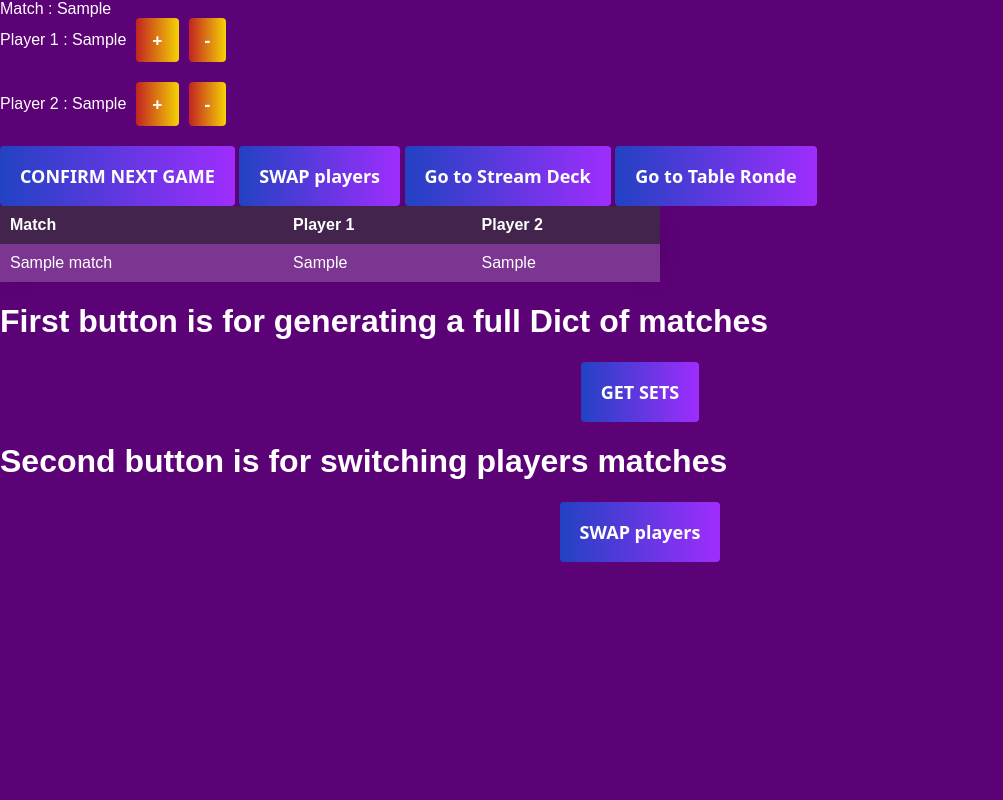
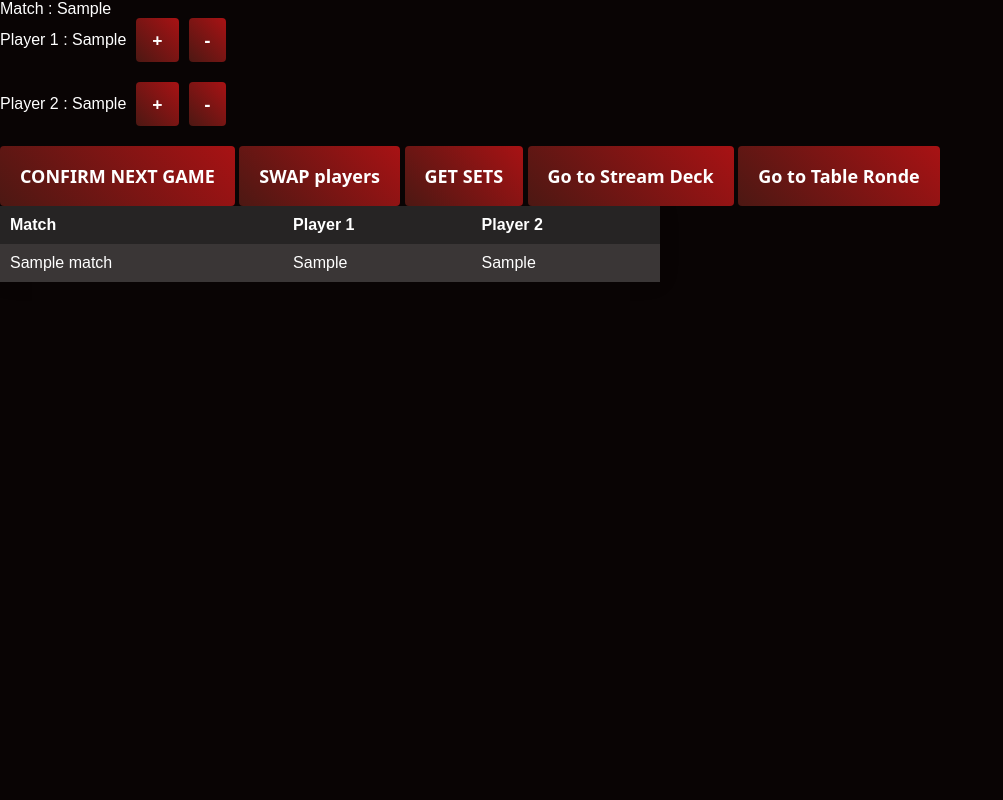
Before and after one commit to Atomme1/O-WA, a Flask app: template templates/table.html in a window 1280 px wide. Shown: the whole page, without its empty margins (0-1003 px from the left). Run offline with Flask 3, Linux system fonts and the light colour scheme; the template is opened without the code that fills it: most values are stand-ins (such as "Sample title", 1, 10 or a date in 2020); parts of the project's set-up code (start-up, migrations or seed data) failed here and were passed over.

Commit message:
[FIX] changed some variables for connections + refacto display of buttons

```diff
--- a/OBS_websocket_commands_v2.py
+++ b/OBS_websocket_commands_v2.py
@@ -1,13 +1,15 @@
 import time
 import tomli
 import obswebsocket
-from obswebsocket import obsws, requests
+from obswebsocket import requests
 import pathlib
 
 path_config = pathlib.Path('./config.toml')
 with open(path_config, "rb") as f:
     toml_dict = tomli.load(f)
 pwd_obs = toml_dict.get('OBS_WEBSOCKET')['pwd_obs']
+IPv4_obs = toml_dict.get('OBS_WEBSOCKET')['ipv4_obs']
+# IPv4_obs = "localhost"
 
 """
 Disclaimer : This file works with OBS-WEBSOCKET 5.X.X
@@ -32,9 +34,6 @@ _source9_name = "NOM_CONF"
 _scene1_name = "TABLE RONDE - TEMPLATE"
 
 
-IPv4 = "localhost"
-
-
 def swap_text_sources(ws, source1_name, source2_name):
     # Get the current text contents of the two sources
     source1_props = ws.call(obswebsocket.requests.GetInputSettings(inputName=source1_name))
@@ -51,7 +50,7 @@ def swap_text_sources(ws, source1_name, source2_name):
 
 
 def rename_players(source1_name, source2_name, source1_text, source2_text):
-    ws = obswebsocket.obsws(IPv4, 4455, pwd_obs)
+    ws = obswebsocket.obsws(IPv4_obs, 4455, pwd_obs)
     ws.connect()
 
     ws.call(obswebsocket.requests.SetInputSettings(inputName=source1_name, inputSettings={"text": source2_text}))
@@ -73,7 +72,7 @@ def rename_players_and_match(ws, source1_name, source2_name, source3_name, sourc
 
 def obs_do_swap_of_players():
     # Set the contents of a text file in OBS Studio
-    ws = obswebsocket.obsws(IPv4, 4455, pwd_obs)
+    ws = obswebsocket.obsws(IPv4_obs, 4455, pwd_obs)
     ws.connect()
     try:
         # scenes = ws.call(requests.GetSceneList())
@@ -98,7 +97,7 @@ def reset_scores(ws, _source4_name, _source5_name):
 
 
 def obs_confirm_next_game(source1_text, source2_text, source3_text):
-    ws = obswebsocket.obsws("localhost", 4455, pwd_obs)
+    ws = obswebsocket.obsws(IPv4_obs, 4455, pwd_obs)
     ws.connect()
     try:
         # scenes = ws.call(requests.GetSceneList())
@@ -116,7 +115,7 @@ def obs_confirm_next_game(source1_text, source2_text, source3_text):
 
 
 def obs_confirm_next_guest(guest_text):
-    ws = obswebsocket.obsws("localhost", 4455, pwd_obs)
+    ws = obswebsocket.obsws(IPv4_obs, 4455, pwd_obs)
     ws.connect()
     print("Guest_text")
     print(guest_text)
@@ -150,7 +149,7 @@ def minus_1_player(ws, source_name):
 
 
 def obs_add_1_player_1():
-    ws = obswebsocket.obsws("localhost", 4455, pwd_obs)
+    ws = obswebsocket.obsws(IPv4_obs, 4455, pwd_obs)
     ws.connect()
     try:
         # scenes = ws.call(requests.GetSceneList())
@@ -167,7 +166,7 @@ def obs_add_1_player_1():
 
 
 def obs_add_1_player_2():
-    ws = obswebsocket.obsws("localhost", 4455, pwd_obs)
+    ws = obswebsocket.obsws(IPv4_obs, 4455, pwd_obs)
     ws.connect()
     try:
         # scenes = ws.call(requests.GetSceneList())
@@ -184,7 +183,7 @@ def obs_add_1_player_2():
 
 
 def obs_minus_1_player_1():
-    ws = obswebsocket.obsws("localhost", 4455, pwd_obs)
+    ws = obswebsocket.obsws(IPv4_obs, 4455, pwd_obs)
     ws.connect()
     try:
         # scenes = ws.call(requests.GetSceneList())
@@ -201,7 +200,7 @@ def obs_minus_1_player_1():
 
 
 def obs_minus_1_player_2():
-    ws = obswebsocket.obsws("localhost", 4455, pwd_obs)
+    ws = obswebsocket.obsws(IPv4_obs, 4455, pwd_obs)
     ws.connect()
     try:
         # scenes = ws.call(requests.GetSceneList())
@@ -220,7 +219,7 @@ def obs_minus_1_player_2():
 def obs_get_all_scenes():
     global scenes_obs
     scene_names = []
-    ws = obswebsocket.obsws("localhost", 4455, pwd_obs)
+    ws = obswebsocket.obsws(IPv4_obs, 4455, pwd_obs)
     ws.connect()
     try:
         scenes_obs = ws.call(requests.GetSceneList())
@@ -238,7 +237,7 @@ def obs_get_all_scenes():
 
 
 def obs_switch2scene(scene):
-    ws = obswebsocket.obsws("localhost", 4455, pwd_obs)
+    ws = obswebsocket.obsws(IPv4_obs, 4455, pwd_obs)
     ws.connect()
     try:
         ws.call(requests.SetCurrentProgramScene(sceneName=scene))
@@ -276,8 +275,10 @@ def set_item_enable_state(ws, scene_name, source_id, status_desired):
 This function hides a source in OBS, (it could be a group OR a single source), if it's hidden it will unhide and vice
 versa
 '''
+
+
 def obs_hide_unhide_item():
-    ws = obswebsocket.obsws("localhost", 4455, pwd_obs)
+    ws = obswebsocket.obsws(IPv4_obs, 4455, pwd_obs)
     ws.connect()
     print("here")
     try:
@@ -300,7 +301,7 @@ def obs_hide_unhide_item():
 
 
 def obs_synthe_in_out(guest_text):
-    ws = obswebsocket.obsws("localhost", 4455, pwd_obs)
+    ws = obswebsocket.obsws(IPv4_obs, 4455, pwd_obs)
     ws.connect()
     print("here")
     try:
--- a/static/styles/TableStyleSheet.css
+++ b/static/styles/TableStyleSheet.css
@@ -2,7 +2,7 @@ html,
 body {
     height: 100%;
     margin: auto;
-    background-color: rgb(92, 2, 119);
+    background-color: #090404;
     font-family: "Exo 2", sans-serif;
     color: white;
     font-weight: 100;
@@ -70,7 +70,7 @@ tbody td:hover:before {
 .button-76 {
     display: inline-block;
     background-color: #cf245f;
-    background-image: linear-gradient(90deg, rgb(34, 66, 195) 0%, rgb(159, 45, 253) 100%);
+    background-image: linear-gradient(45deg, #4c1813, #a81214);
     border: 0;
     border-radius: .25rem;
     box-sizing: border-box;
@@ -90,7 +90,7 @@ tbody td:hover:before {
 
 .button-streamdeck {
     display: flex;
-    background-image: linear-gradient(90deg, rgb(34, 66, 195) 0%, rgb(159, 45, 253) 100%);
+    background-image: linear-gradient(45deg, #4c1813, #a81214);
     border: 0;
     border-radius: .25rem;
     box-sizing: border-box;
@@ -113,7 +113,7 @@ tbody td:hover:before {
 .button-plus-minus {
     display: inline-block;
     background-color: #cf245f;
-    background-image: linear-gradient(90deg, rgb(195, 34, 34) 0%, rgb(245, 210, 5) 100%);
+    background-image: linear-gradient(45deg, #4c1813, #a81214);
     border: 0;
     border-radius: .25rem;
     box-sizing: border-box;
--- a/templates/streamDeck.html
+++ b/templates/streamDeck.html
@@ -13,9 +13,9 @@
 
 <h3>Dynamically generated Buttons</h3>
 {% for button_name in button_names %}
-<span>
+<span style="margin-top:20px; padding-left:10px; display:inline-block;">
         <a href="{{ url_for('button_route', value=button_name) }}">
-            <button class="button-streamdeck">{{ button_name }}</button>
+            <button class="button-streamdeck" style="padding: 40px">{{ button_name }}</button>
         </a>
     </span>
 {% endfor %}
--- a/templates/table.html
+++ b/templates/table.html
@@ -26,13 +26,13 @@
 <div style="text-align: left;">
 
     <label for="match_field" class="top-title">Match : {{ selected_match }}</label>
-    {#    <input class="top-title" type="text" id="match_field" name="match_field" value="{{ selected_match }}"><br><br>#}
+    {# <input class="top-title" type="text" id="match_field" name="match_field" value="{{ selected_match }}"><br><br>#}
 
     <div class="align_forms_label">
 
         <label for="player_1_field" class="top-title">Player 1 : {{ selected_player_1 }} </label>
-        {#        <input class="top-title" type="text" id="player_1_field" name="player_1_field_name"#}
-        {#               value="{{ selected_player_1 }}"><br><br>#}
+        {# <input class="top-title" type="text" id="player_1_field" name="player_1_field_name" #}
+                  {# value="{{ selected_player_1 }}"><br><br>#}
 
         <form class="center" action="/add_1_player_1" method="POST">
             <input type="Submit" value="+" class="button-plus-minus">
@@ -47,8 +47,8 @@
     <div class="align_forms_label">
 
         <label for="player_2_field" class="top-title">Player 2 : {{ selected_player_2 }}</label>
-        {#        <input class="top-title" type="text" id="player_2_field" name="player_2_field_name"#}
-        {#               value="{{ selected_player_2 }}"><br><br>#}
+        {# <input class="top-title" type="text" id="player_2_field" name="player_2_field_name" #}
+                  {# value="{{ selected_player_2 }}"><br><br>#}
 
         <form class="center" action="/add_1_player_2" method="POST">
             <input type="Submit" value="+" class="button-plus-minus">
@@ -69,14 +69,18 @@
 <form class="center" action="/swap_name_OBS" method="POST" style="display: inline-block">
     <input type="Submit" value="SWAP players" class="button-76">
 </form>
-
+<!--<h5 class="top-title">First button is for generating a full Dict of matches</h5>-->
+<form class="center" action="/get_matches" method="POST" style="display: inline-block">
+    <input type="Submit" value="GET SETS" class="button-76">
+</form>
 <form class="center" action="/go2streamDeck" method="POST" style="display: inline-block">
     <input type="Submit" value="Go to Stream Deck" class="button-76">
 </form>
-
 <form class="center" action="/go2tableRonde" method="POST" style="display: inline-block">
     <input type="Submit" value="Go to Table Ronde" class="button-76">
 </form>
+
+
 
 <form id="my_form" method="POST">
     <input type="hidden" id="selected_row" name="selected_row">
@@ -87,30 +91,15 @@
             <th>Player 2</th>
         </tr>
         {% for item in data %}
-            <tr>
-                <td>{{ item['Match'] }}</td>
-                <td>{{ item['Player_1'] }}</td>
-                <td>{{ item['Player_2'] }}</td>
-            </tr>
+        <tr>
+            <td>{{ item['Match'] }}</td>
+            <td>{{ item['Player_1'] }}</td>
+            <td>{{ item['Player_2'] }}</td>
+        </tr>
         {% endfor %}
     </table>
 </form>
 
-<h1 class="top-title">First button is for generating a full Dict of matches</h1>
-<form class="center" action="/get_matches" method="POST">
 
-    <div style="text-align: center;">
-        <input type="Submit" value="GET SETS" class="button-76">
-    </div>
-
-</form>
-
-<h1 class="top-title">Second button is for switching players matches</h1>
-<form class="center" action="/swap_name_OBS" method="POST">
-
-    <div style="text-align: center;">
-        <input type="Submit" value="SWAP players" class="button-76">
-    </div>
-</form>
 </body>
 </html>
```
